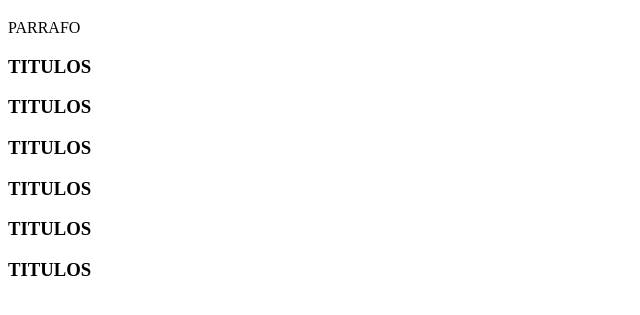
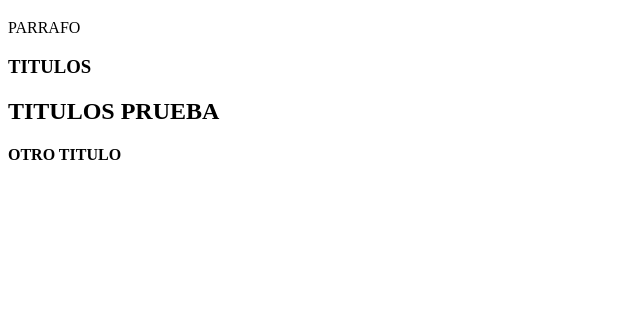
Before and after one commit to Carloncho37/ArgProg_Project_BE, a plain HTML site: page index.html in a window 1280 px wide. Shown: the part 61-376 px from the top of the page, without its empty margins (0-640 px from the left). Drawn offline with Linux system fonts and the light colour scheme.

Commit message:
otra modificacion nueva

```diff
--- a/index.html
+++ b/index.html
@@ -10,11 +10,8 @@
     <h1>TITULOS</h1>
     <p> PARRAFO </p>
     <H3>TITULOS</H3>
-    <H3>TITULOS</H3>
-    <H3>TITULOS</H3>
-    <H3>TITULOS</H3>
-    <H3>TITULOS</H3>
-    <H3>TITULOS</H3>
+    <H2>TITULOS PRUEBA </H2>
+    <H4>OTRO TITULO</H4>
 
 </body>
 </html>
```
